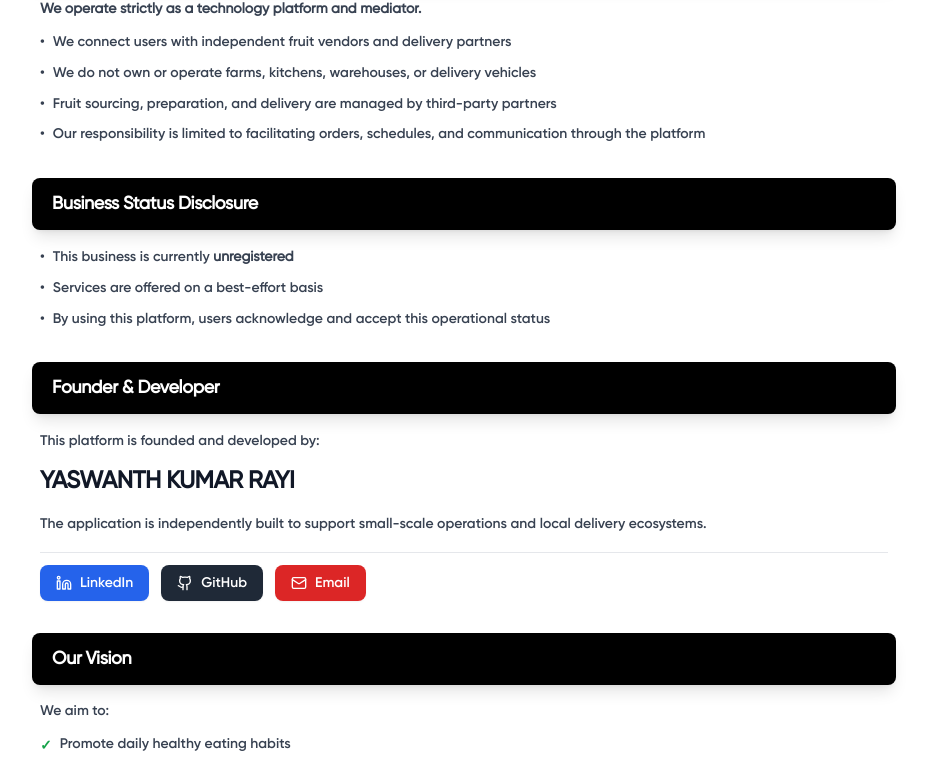
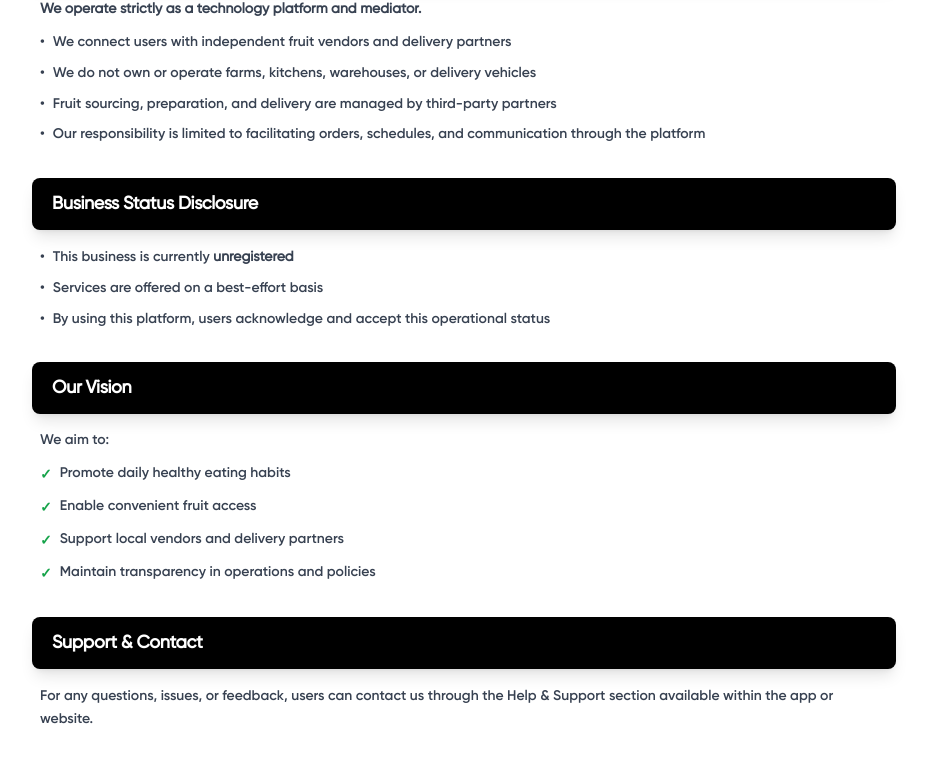
Before and after one commit to yaswanthkumarrayi/NIVA-Frontend, a React (Create React App) app: page /about-us in a window 1280 px wide. Shown: the part 528-1289 px from the top of the page, without its empty margins (176-1103 px from the left). Built offline with nearby package versions, Linux system fonts and the light colour scheme; the HTML template or start-up script is replaced by a standard one.

Commit message:
chnage the policies

```diff
--- a/src/pages/AboutUsPage.js
+++ b/src/pages/AboutUsPage.js
@@ -1,6 +1,6 @@
 import React from 'react';
 import { useNavigate } from 'react-router-dom';
-import { ArrowLeft, Mail, Linkedin, Github } from 'lucide-react';
+import { ArrowLeft } from 'lucide-react';
 
 const AboutUsPage = () => {
   const navigate = useNavigate();
@@ -113,51 +113,6 @@ const AboutUsPage = () => {
           </div>
         </div>
 
-        {/* Founder & Developer */}
-        <div className="space-y-4">
-          <div className="bg-black rounded-lg px-5 py-3 shadow-lg">
-            <h2 className="text-lg font-bold text-white">Founder & Developer</h2>
-          </div>
-          <div className="px-2">
-            <p className="text-gray-700 text-sm leading-relaxed mb-3">
-              This platform is founded and developed by:
-            </p>
-            <h3 className="text-2xl font-bold text-gray-900 mb-4">YASWANTH KUMAR RAYI</h3>
-            <p className="text-gray-700 text-sm leading-relaxed mb-4">
-              The application is independently built to support small-scale operations and local delivery ecosystems.
-            </p>
-
-            {/* Social Links */}
-            <div className="flex flex-wrap gap-3 pt-3 border-t border-gray-200">
-              <a
-                href="https://www.linkedin.com/in/yaswanth-kumar-rayi"
-                target="_blank"
-                rel="noopener noreferrer"
-                className="flex items-center gap-2 px-4 py-2 bg-blue-600 hover:bg-blue-700 text-white rounded-lg transition-all shadow-sm"
-              >
-                <Linkedin className="w-4 h-4" />
-                <span className="text-sm font-medium">LinkedIn</span>
-              </a>
-              <a
-                href="https://github.com/yaswanthkumarrayi"
-                target="_blank"
-                rel="noopener noreferrer"
-                className="flex items-center gap-2 px-4 py-2 bg-gray-800 hover:bg-gray-900 text-white rounded-lg transition-all shadow-sm"
-              >
-                <Github className="w-4 h-4" />
-                <span className="text-sm font-medium">GitHub</span>
-              </a>
-              <a
-                href="mailto:yaswanthkumarrayi@gmail.com"
-                className="flex items-center gap-2 px-4 py-2 bg-red-600 hover:bg-red-700 text-white rounded-lg transition-all shadow-sm"
-              >
-                <Mail className="w-4 h-4" />
-                <span className="text-sm font-medium">Email</span>
-              </a>
-            </div>
-          </div>
-        </div>
-
         {/* Our Vision */}
         <div className="space-y-4">
           <div className="bg-black rounded-lg px-5 py-3 shadow-lg">
--- a/src/pages/CustomerDashboard.js
+++ b/src/pages/CustomerDashboard.js
@@ -283,14 +283,16 @@ function CustomerDashboard() {
     if (existingItemIndex > -1) {
       // Increment quantity if item exists
       cart[existingItemIndex].quantity = (cart[existingItemIndex].quantity || 1) + 1;
+      console.log('Updated cart item:', cart[existingItemIndex]);
     } else {
       // Add new item with quantity 1
-      cart.push({ ...product, quantity: 1 });
+      const newItem = { ...product, quantity: 1 };
+      cart.push(newItem);
+      console.log('Added to cart:', newItem);
     }
 
     localStorage.setItem('cart', JSON.stringify(cart));
     window.dispatchEvent(new Event('cartUpdated'));
-    console.log('Added to cart:', product);
   };
 
   const handleAddToWishlist = (product) => {
--- a/src/pages/TermsAndConditionsPage.js
+++ b/src/pages/TermsAndConditionsPage.js
@@ -7,13 +7,24 @@ const TermsAndConditionsPage = () => {
 
   const sections = [
     {
+      title: "Platform Role & Disclaimer",
+      content: [
+        "This platform operates strictly as a technology-based intermediary and mediator.",
+        "- We connect customers with independent fruit vendors and delivery partners.",
+        "- We do not own, operate, or manage any farms, kitchens, warehouses, or delivery vehicles.",
+        "- All fruit sourcing, preparation, quality control, and delivery are handled by independent third-party vendors and partners.",
+        "- Our role is limited to facilitating orders, scheduling, payments, and communication through this platform.",
+        "- By using this platform, you acknowledge that we act solely as an intermediary and not as the direct provider of goods or services."
+      ]
+    },
+    {
       title: "Services Offered",
       content: [
-        "We provide the following services:",
+        "Through our partner network, we facilitate the following services:",
         "- Custom Fruit Orders (minimum 2 fruits per order)",
         "- Daily Fruit Bowl (One-Time Orders)",
         "- Monthly Fruit Bowl Subscription",
-        "All products are subject to availability."
+        "All products are subject to availability and are provided by our vendor partners."
       ]
     },
     {
@@ -82,7 +93,8 @@ const TermsAndConditionsPage = () => {
     {
       title: "Product Quality & Availability",
       content: [
-        "- Fruits are sourced fresh and prepared hygienically.",
+        "- Fruits are sourced fresh and prepared hygienically by our vendor partners.",
+        "- We facilitate but do not directly control fruit quality, which is the responsibility of the vendor partners.",
         "- Fruit variety may vary depending on seasonal availability.",
         "- Images shown in the app are for representation purposes only."
       ]
@@ -105,8 +117,11 @@ const TermsAndConditionsPage = () => {
     {
       title: "Limitation of Liability",
       content: [
-        "- We are not responsible for delays caused by weather, traffic, strikes, or unforeseen circumstances.",
-        "- Our liability is limited to the value of the order placed."
+        "- As a technology platform and intermediary, we are not directly responsible for the quality, freshness, or condition of products delivered by vendor partners.",
+        "- We are not responsible for delays caused by weather, traffic, strikes, vendor issues, or unforeseen circumstances.",
+        "- Our liability as a mediator is limited to facilitating communication between customers and vendors.",
+        "- Any disputes regarding product quality should be raised through the Help & Support section, and we will assist in coordinating with the vendor partner.",
+        "- Maximum liability, if any, is limited to the value of the order placed."
       ]
     },
     {
```
